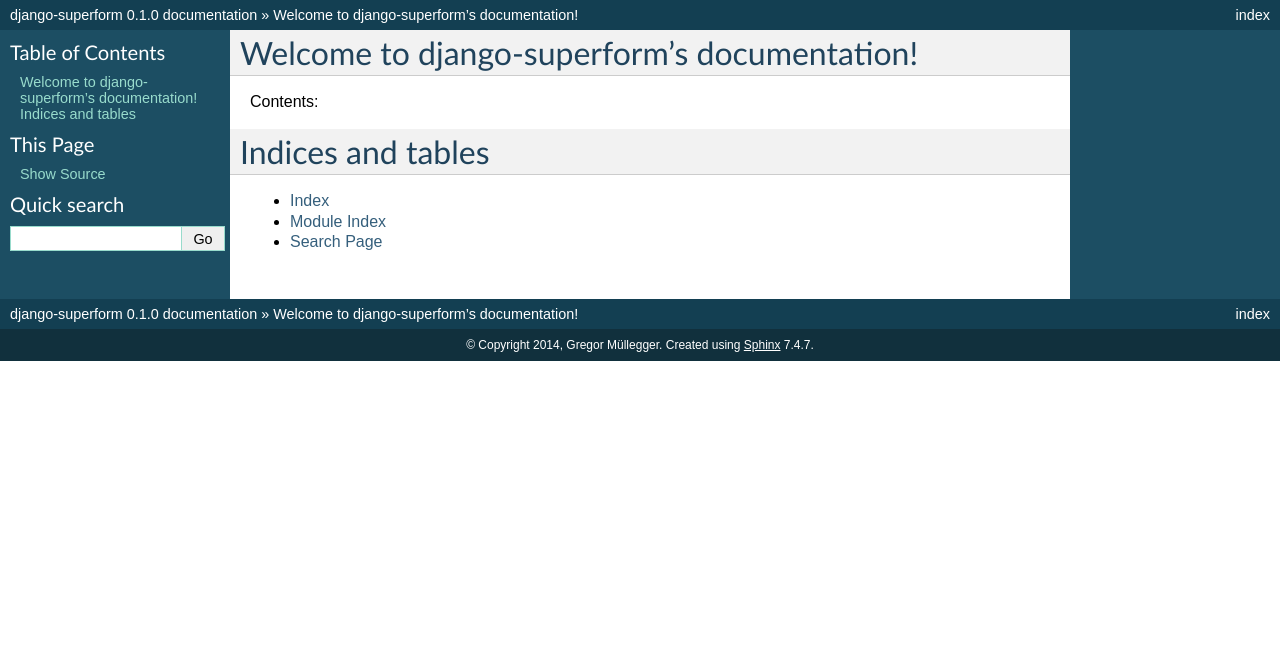
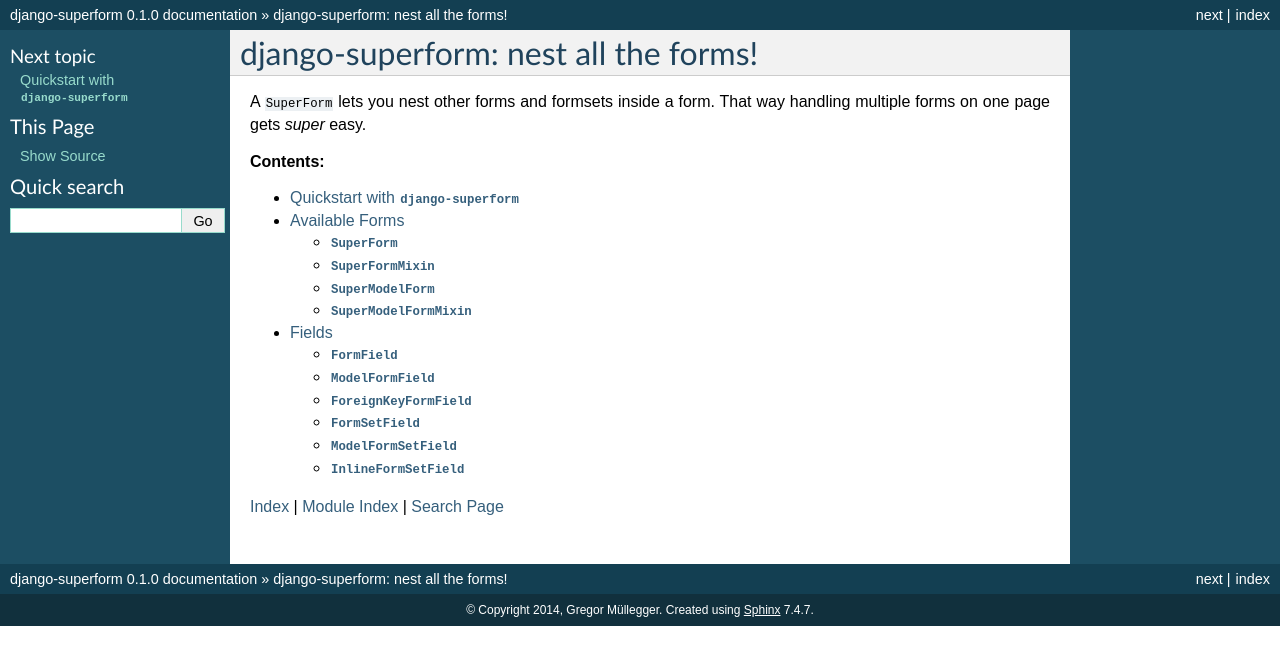
Before and after one commit to jazzband/django-superform, a Sphinx documentation site: the page built from docs/index.rst, in a window 1280 px wide. Shown: the top 665 px of the page. Built offline with Sphinx 7.4.7, drawn with Linux system fonts in a browser that asks for light colours.

Commit message:
First content stub for documentation.

```diff
--- a/docs/conf.py
+++ b/docs/conf.py
@@ -18,7 +18,11 @@ import os
 # If extensions (or modules to document with autodoc) are in another directory,
 # add these directories to sys.path here. If the directory is relative to the
 # documentation root, use os.path.abspath to make it absolute, like shown here.
-#sys.path.insert(0, os.path.abspath('.'))
+sys.path.insert(
+    0,
+    os.path.dirname(
+        os.path.dirname(
+            os.path.abspath(__file__))))
 
 # -- General configuration ------------------------------------------------
 
--- /dev/null
+++ b/docs/forms.rst
@@ -0,0 +1,25 @@
+Available Forms
+===============
+
+``SuperForm``
+-------------
+
+.. autoclass:: django_superform.forms.SuperForm
+
+
+``SuperFormMixin``
+------------------
+
+.. autoclass:: django_superform.forms.SuperFormMixin
+
+
+``SuperModelForm``
+------------------
+
+.. autoclass:: django_superform.forms.SuperModelForm
+
+
+``SuperModelFormMixin``
+-----------------------
+
+.. autoclass:: django_superform.forms.SuperModelFormMixin
--- a/docs/index.rst
+++ b/docs/index.rst
@@ -1,21 +1,16 @@
-.. django-superform documentation master file, created by
-   sphinx-quickstart on Fri Nov  7 10:47:24 2014.
-   You can adapt this file completely to your liking, but it should at least
-   contain the root `toctree` directive.
+django-superform: nest all the forms!
+=====================================
 
-Welcome to django-superform's documentation!
-============================================
+A ``SuperForm`` lets you nest other forms and formsets inside a form. That way
+handling multiple forms on one page gets *super* easy.
 
-Contents:
+**Contents:**
 
 .. toctree::
-   :maxdepth: 2
+    :maxdepth: 2
 
+    quickstart
+    forms
+    fields
 
-
-Indices and tables
-==================
-
-* :ref:`genindex`
-* :ref:`modindex`
-* :ref:`search`
+:ref:`genindex` | :ref:`modindex` | :ref:`search`
--- /dev/null
+++ b/docs/quickstart.rst
@@ -0,0 +1,4 @@
+Quickstart with ``django-superform``
+====================================
+
+TODO.
```
Also changed, not shown: docs/fields.rst (added, +32 -0 lines).
